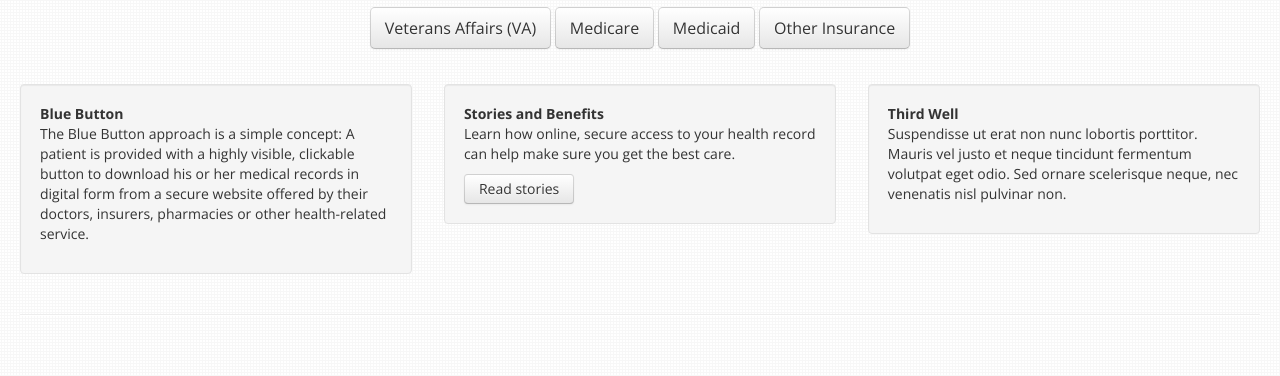
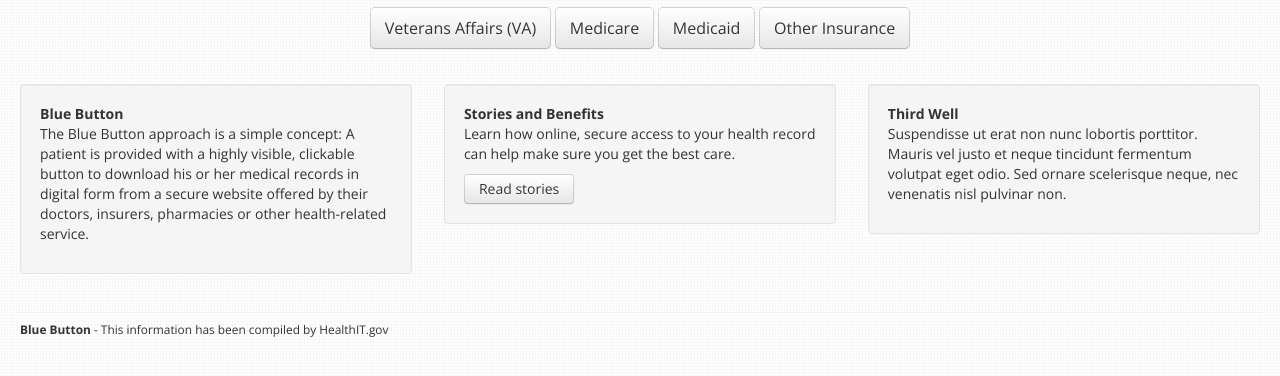
Before and after one commit to blue-button/where-is-my-data, a plain HTML site: page index.html in a window 1280 px wide. Shown: the part 238-614 px from the top of the page. Drawn offline with nearby package versions, Linux system fonts and the light colour scheme.

Commit message:
Added footer.

```diff
--- a/css/style.css
+++ b/css/style.css
@@ -18,3 +18,19 @@
 .bbinfo{
 	margin-top: 25px;
 }
+
+.page-footer hr{
+  -moz-border-bottom-colors: none;
+  -moz-border-image: none;
+  -moz-border-left-colors: none;
+  -moz-border-right-colors: none;
+  -moz-border-top-colors: none;
+  border-color: #EEEEEE -moz-use-text-color #FFFFFF;
+  border-style: solid none;
+  border-width: 1px 0;
+  margin: 18px 0 5px 0;
+}
+
+.page-footer{
+	margin-bottom: 20px;
+}
--- a/index.html
+++ b/index.html
@@ -59,9 +59,9 @@
 			</div>
 		</div>
 
-		<div class="row-fluid">
+		<div class="row-fluid page-footer">
 			<div class="span12">
-				<hr />
+				<hr /><small><strong>Blue Button</strong> - This information has been compiled by HealthIT.gov</small>
 			</div>
 		</div>
 
```
Also changed, not shown: va.html (+2 -0 lines).
